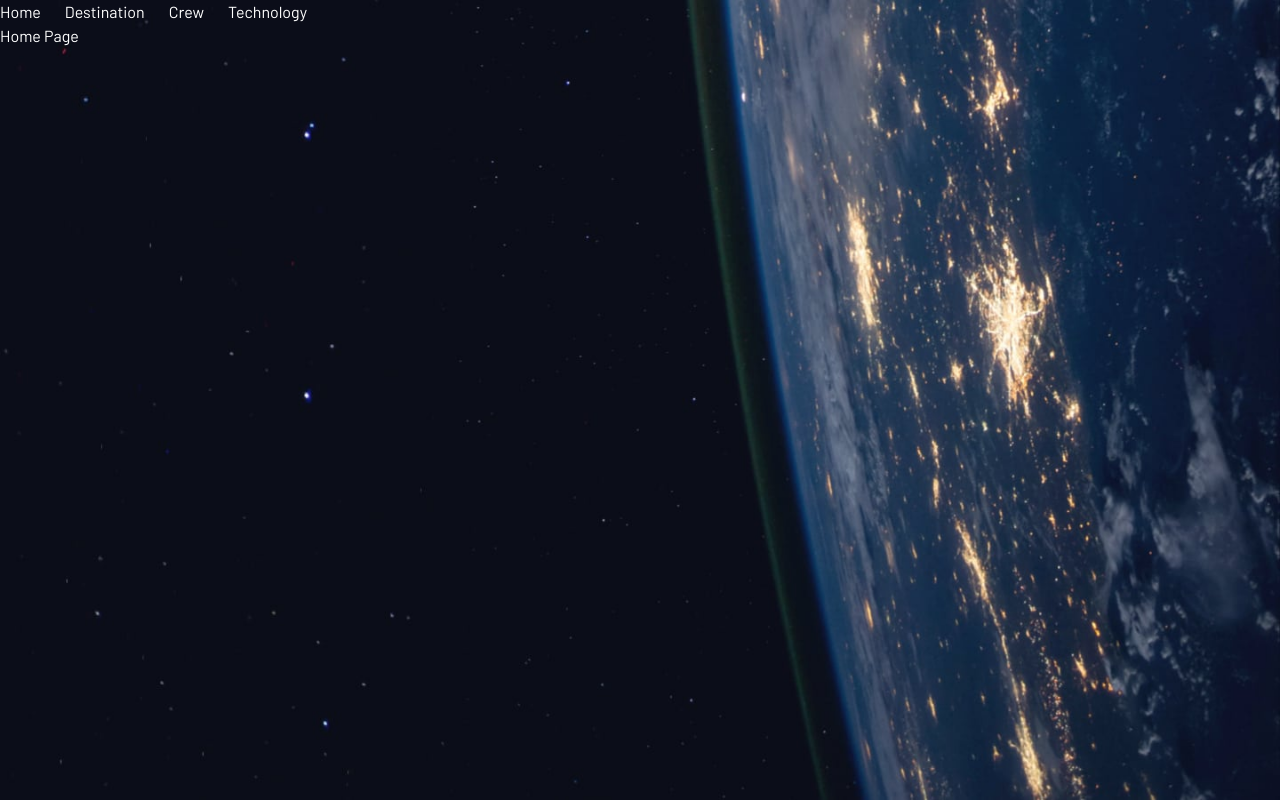
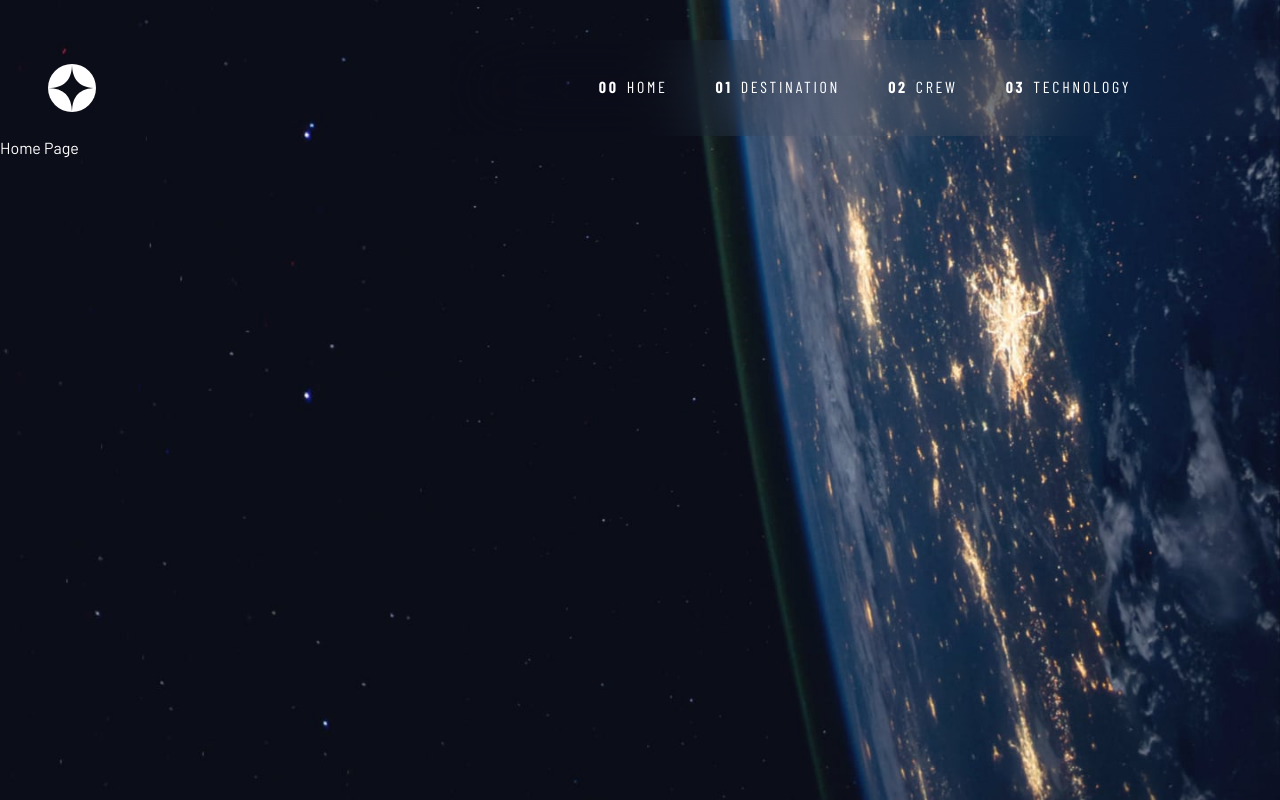
Before and after one commit to gabewolford/visit-space, a Next.js app: page / in a window 1280 px wide. Built offline with nearby package versions, Linux system fonts and the light colour scheme.

Commit message:
nav styled

```diff
--- a/src/app/components/Navbar.jsx
+++ b/src/app/components/Navbar.jsx
@@ -1,14 +1,64 @@
+'use client'
+
 import Link from "next/link"
+import Image from "next/image"
+import { usePathname } from 'next/navigation';
+import { Barlow_Condensed } from "next/font/google"
+
+const barlowCondensedRegular = Barlow_Condensed({
+    subsets: ['latin'],
+    weight: ["400"],
+  })
+
+const barlowCondensedBold = Barlow_Condensed({
+    subsets: ['latin'],
+    weight: ["700"],
+  })
 
 export default function Navbar() {
     return (
-        <nav>
-            <ul className="flex flex-row space-x-6">
-                <Link href="/">Home</Link>
-                <Link href="/destination">Destination</Link>
-                <Link href="/crew">Crew</Link>
-                <Link href="/technology">Technology</Link>
-            </ul>
+        <nav className="flex flex-row justify-between pt-10">
+            <Link href="/" className="ml-12 flex items-center">
+                <Image
+                    src="/assets/shared/logo.svg"
+                    alt="nav logo"
+                    width={48}
+                    height={48}
+                />
+            </Link>
+
+            <div className="flex flex-row bg-black-500 backdrop-blur-2xl h-[96px] w-[830px] justify-center">
+                <div className={`flex gap-12 ${barlowCondensedRegular.className} uppercase tracking-[2.7px]`}>
+                    <Link href="/">
+                        <div className="flex gap-2 border-b-[3px] border-transparent hover:border-b-[3px] hover:border-white-500/50 items-center h-full">
+                            <p className={barlowCondensedBold.className}>00</p>
+                            <p className={barlowCondensedRegular.className}>Home</p>
+                        </div>
+                    </Link>
+
+                    <Link href="/destination">
+                        <div className="flex gap-2 border-b-[3px] border-transparent hover:border-b-[3px] hover:border-white-500/50 items-center h-full">
+                            <p className={barlowCondensedBold.className}>01</p>
+                            <p className={barlowCondensedRegular.className}>Destination</p>
+                        </div>
+                    </Link>
+
+                    <Link href="/crew">
+                        <div className="flex gap-2 border-b-[3px] border-transparent hover:border-b-[3px] hover:border-white-500/50 items-center h-full">
+                            <p className={barlowCondensedBold.className}>02</p>
+                            <p className={barlowCondensedRegular.className}>Crew</p>
+                        </div>
+                    </Link>
+
+                    <Link href="/technology">
+                    <div className="flex gap-2 border-b-[3px] border-transparent hover:border-b-[3px] hover:border-white-500/50 items-center h-full">
+                            <p className={barlowCondensedBold.className}>03</p>
+                            <p className={barlowCondensedRegular.className}>Technology</p>
+                        </div>
+                    </Link>
+
+                </div>
+            </div>
         </nav>
     )
 }
--- a/src/app/globals.css
+++ b/src/app/globals.css
@@ -5,4 +5,5 @@
 body {
     background-color: #0B0D17;
     color: #FFFFFF;
+    box-sizing: border-box;
 }
```
